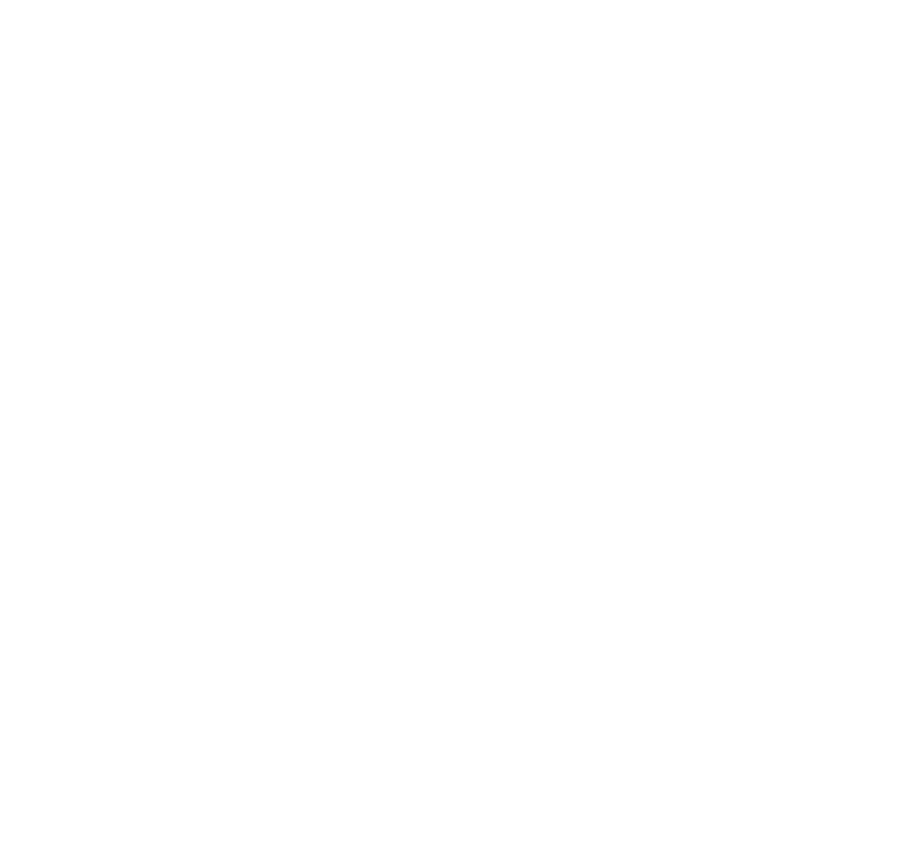
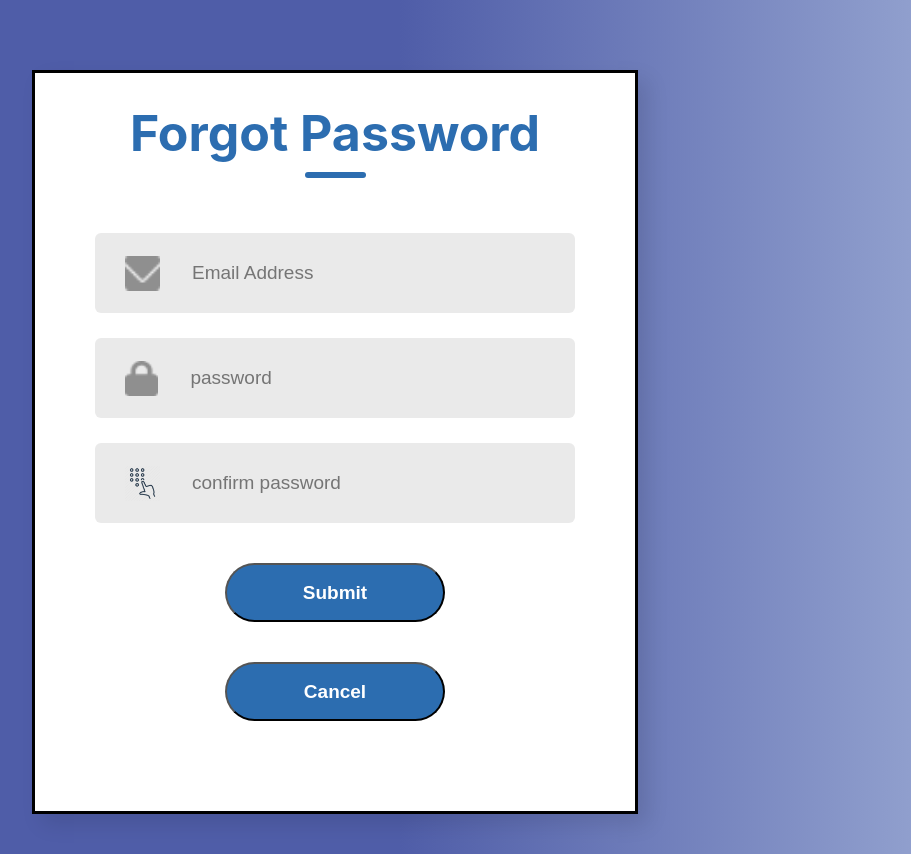
Before and after one commit to sangeethasanthiralingam/slider_app, a React (Create React App) app: page /forgotPassword in a window 1280 px wide. Before the commit this address had no page. Shown: the whole page, without its empty margins (305-1216 px from the left). Before the commit the page ends 800 px from the top, so only its background shows below. Built offline with nearby package versions, Linux system fonts and the light colour scheme.

Commit message:
login function and forgot password add

```diff
--- /dev/null
+++ b/src/components/ForgotPassword.jsx
@@ -0,0 +1,55 @@
+import React, { useState } from "react";
+import emailimg from '../img/emailimg.png';
+import passwordimg from '../img/passwordimg.png';
+import conpass from '../img/conpass.png';
+import { Link } from "react-router-dom";
+
+const ForgotPassword = () => {
+
+    const [email ,setEmail] =useState('');
+    const [password, setPassword] = useState('');
+    const [conpassword, setConPassword] = useState('');
+
+    const submitForm = (event) => {
+
+        event.preventDefault();
+
+    }
+
+    return(
+    <div className="body1">
+    <div className="container1">
+                <div className="header1">
+                    <div className="text1"> Forgot Password </div>
+                    <div className="underline1"></div>
+                </div>
+                <form onSubmit={(e) => submitForm(e)}>
+                    <div className="inputs1">
+                    <div className="input1">
+                            <img src={emailimg} alt="" />
+                            <input type="email" placeholder="Email Address" name="email" value={email} onChange={(e) => setEmail(e.target.value)}/>
+                        </div>
+
+                        <div className="input1">
+                            <img src={passwordimg} alt="" />
+                            <input type="Password" name="password" placeholder="password" value={password} onChange={(e) => setPassword(e.target.value)}/>
+                        </div>
+                            <div className="input1">
+                            <img src={conpass} alt="" />
+                            <input type="Password" name="conpassword" placeholder="confirm password" value={conpassword} onChange={(e) => setConPassword(e.target.value)}/>
+                            </div>
+                    </div>
+                    <div className="submit-container1">
+                        <button className="btnsubmit"> Submit </button>
+                    </div>
+                    <div className="submit-container1">
+                    <Link to='/login' className="link"><button className="btnsubmit"> Cancel </button></Link>
+                    </div>
+                </form>
+            </div>
+
+        </div>
+    )
+}
+
+export default ForgotPassword;
--- a/src/components/Login.jsx
+++ b/src/components/Login.jsx
@@ -2,8 +2,10 @@ import React, { useState } from "react";
 import person from '../img/person.png';
 import emailimg from '../img/emailimg.png';
 import passwordimg from '../img/passwordimg.png';
+import conpass from '../img/conpass.png';
 import Navbar from "./Navbar";
 import Footer from "./Footer";
+import { Link } from "react-router-dom";
 
 
 const Login = () => {
@@ -11,12 +13,18 @@ const Login = () => {
     const [name, setName] = useState('');
     const [email, setEmail] = useState('');
     const [password, setPassword] = useState('');
+    const [conpassword, setConPassword] = useState('');
 
     const submitForm = (event) => {
 
         event.preventDefault();
 
         if (action === 'Sign Up') {
+
+            if(name !== '' && email !=='' && password !=='' && conpassword !=='')
+            {
+                if(password === conpassword)
+                {
                     const existingUsers = JSON.parse(localStorage.getItem('users')) || [];
 
                     const isEmailRegistered = existingUsers.some((user) => user.email === email);
@@ -26,6 +34,7 @@ const Login = () => {
                             name: name,
                             email: email,
                             password: password,
+                            conpassword :conpassword
                         };
 
                         existingUsers.push(user);
@@ -37,8 +46,17 @@ const Login = () => {
                         setName('');
                         setEmail('');
                         setPassword('');
+                        setConPassword('');
                     } else {
                         alert('Email is already registered');
+                    }
+                }
+                else{
+                    alert("Password doesnot matching");
+                }
+            }
+            else{
+                alert('Please fill all the fields');
             }
         }
         else{
@@ -95,8 +113,16 @@ const Login = () => {
                             <img src={passwordimg} alt="" />
                             <input type="Password" name="password" placeholder="password" value={password} onChange={(e) => setPassword(e.target.value)}/>
                         </div>
+                        {action === 'Login' ? (
+                            <div></div>
+                        ) : (
+                            <div className="input1">
+                            <img src={conpass} alt="" />
+                            <input type="Password" name="conpassword" placeholder="confirm password" value={conpassword} onChange={(e) => setConPassword(e.target.value)}/>
                             </div>
-                    {action === 'Sign Up' ? <div></div> : <div className="forgot-password1"> Forgot Password? <span>Click Here</span> </div>}
+                        )}
+                    </div>
+                    {action === 'Sign Up' ? <div></div> : <div className="forgot-password1"> Forgot Password? <Link to='/forgotPassword'><span>Click Here</span></Link> </div>}
 
                     <div className="submit-container1">
                         <button className="btnsubmit"> {action === 'Sign Up' ? 'Sign Up' : 'Login'} </button>
--- a/src/index.js
+++ b/src/index.js
@@ -10,6 +10,7 @@ import Login from './components/Login';
 import About from './components/About';
 import Service from './components/Service';
 import Booknow from './components/Booknow';
+import ForgotPassword from './components/ForgotPassword';
 
 const root = ReactDOM.createRoot(document.getElementById('root'));
 root.render(
@@ -22,6 +23,7 @@ root.render(
       <Route path='/about' element={<About/>} />
       <Route path='/login' element={<Login/>} />
       <Route path='/booknow' element={<Booknow/>} />
+      <Route path='/forgotPassword' element={<ForgotPassword/>} />
     </Routes>
   </Router>
 );
--- a/src/style/mystyle.css
+++ b/src/style/mystyle.css
@@ -1,13 +1,14 @@
 .body1{
     background: linear-gradient(90deg, rgba(79,93,168,1) 55%, rgba(152,167,210,1) 100%);
     padding-bottom: 40px;
+    padding-top: 40px;
 }
 
 .container1{
     display: flex;
     flex-direction: column;
     margin: auto;
-    margin-top: 50px;
+    margin-top: 30px;
     background: #fff;
     padding-bottom: 50px;
     width: 600px;
@@ -57,8 +58,8 @@
 
 .input1 img{
     margin: 0px 30px;
-    height: 40px;
-    width: 40px;
+    height: 35px;
+    width: 35px;
 }
 
 .input1 input{
@@ -89,6 +90,7 @@
     display: flex;
     gap: 10px;
     margin: 40px auto;
+
 }
 
 .submit{
@@ -104,6 +106,11 @@
     font-weight: 700;
     cursor: pointer;
     margin-left: 30px;
+
+}
+.link{
+    text-decoration: none;
+
 }
 
 .btnsubmit{
@@ -119,6 +126,7 @@
     font-weight: 700;
     cursor: pointer;
     margin-left: 190px;
+    text-decoration: none;
 }
 
 .gray{
```
Also changed, not shown: src/img/conpass.png (added). Lines whose indentation alone changed are shown as unchanged.
